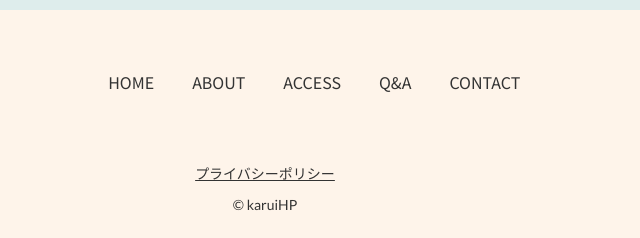
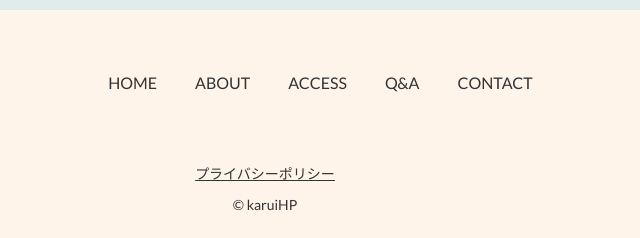
Before and after one commit to anmitsuco/karuihp, a plain HTML site: page index.html in a window 1280 px wide. Shown: the part 3079-3317 px from the top of the page, 375-1015 px from the left. Drawn offline with Linux system fonts and the light colour scheme.

Commit message:
Update style.css

```diff
--- a/css/style.css
+++ b/css/style.css
@@ -629,9 +629,9 @@ h6 {
   }
 }
 .footer-nav li a {
-  font-family: "Noto Sans JP", sans-serif;
+  font-family:  "Lato", sans-serif;
   text-decoration: none;
-  color: inherit;
+  color: #333333;
   -webkit-transition: all 0.3s ease 0s;
   transition: all 0.3s ease 0s;
 }
```
